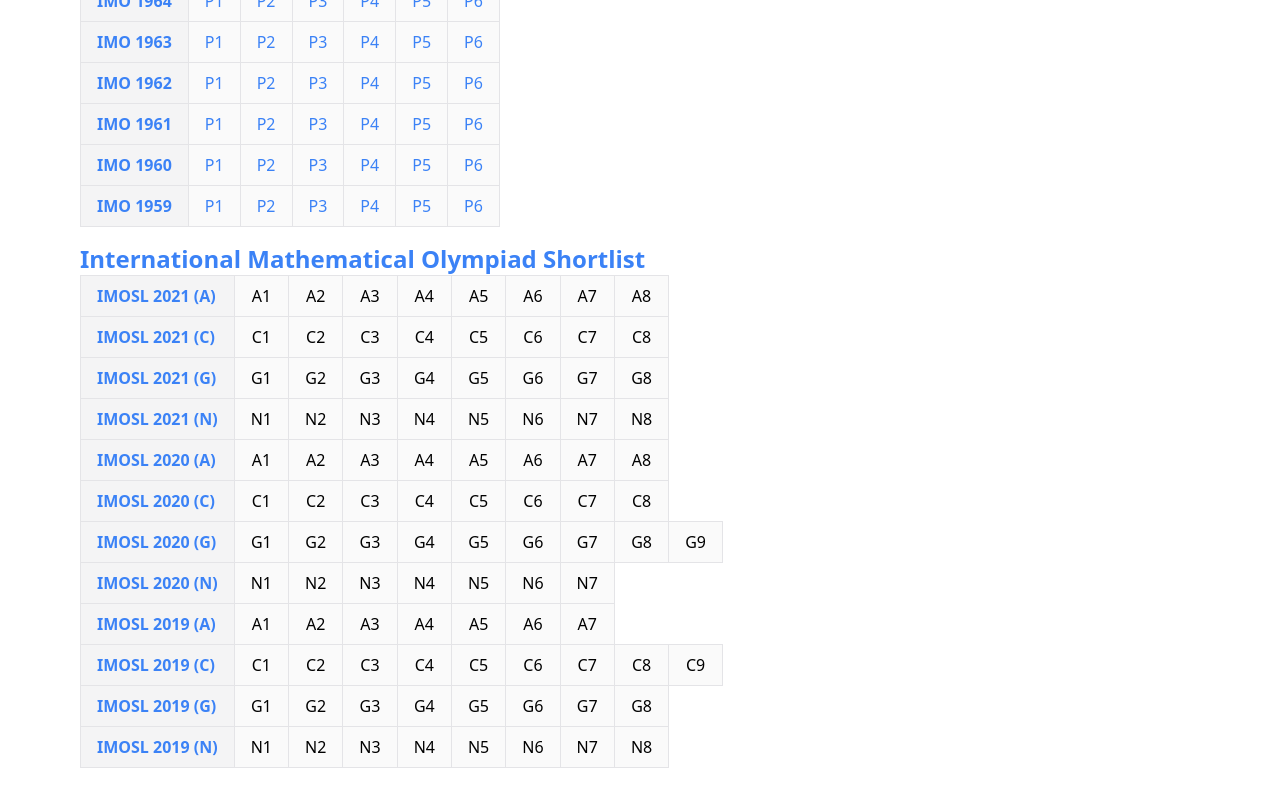
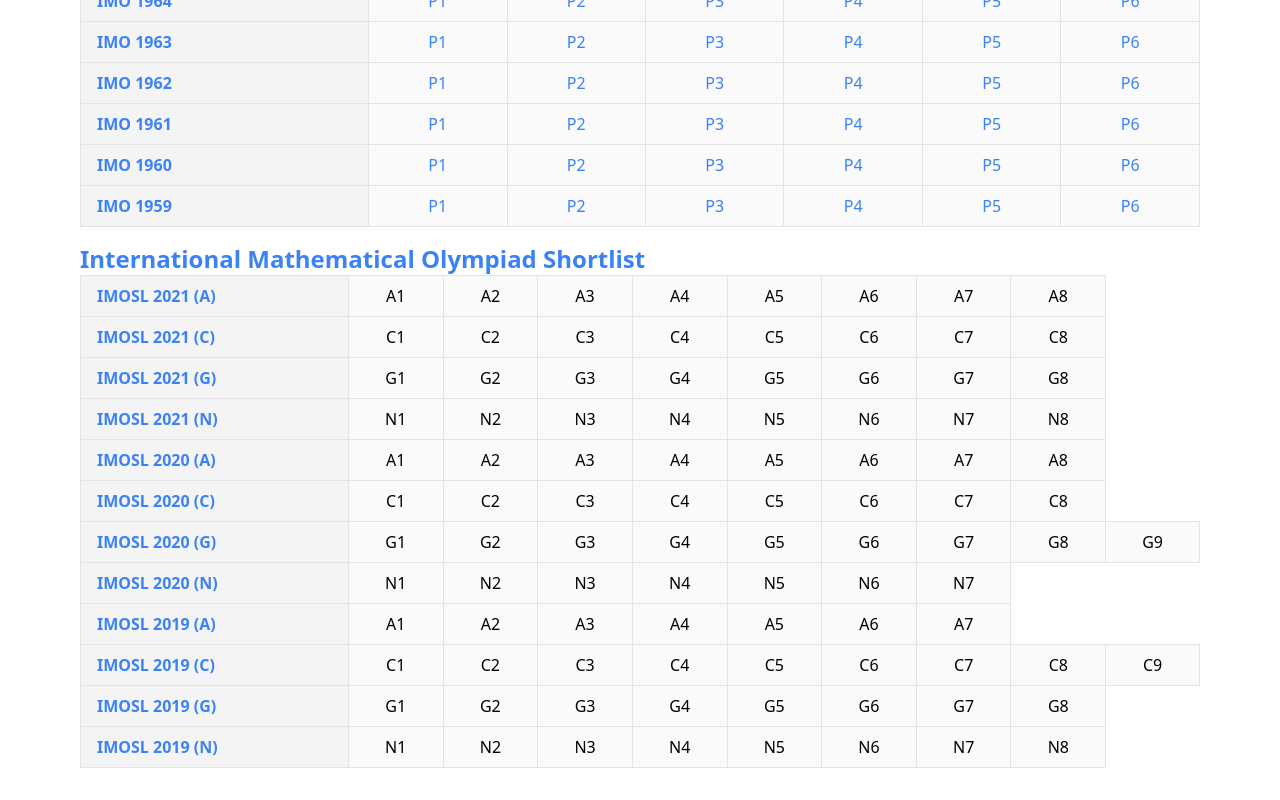
Before and after one commit to veehz/mo-checklist, a Next.js app: page /mo-checklist/ in a window 1280 px wide. Shown: the part 2646-3446 px from the top of the page. Built offline with nearby package versions, Linux system fonts and the light colour scheme; no server answers.

Commit message:
fix: table w-full

```diff
--- a/src/pages/index.tsx
+++ b/src/pages/index.tsx
@@ -307,7 +307,7 @@ export default function App() {
                 </Extlink>
               </h2>
               <div className="overflow-x-auto">
-                <table className="table-auto max-w-full">
+                <table className="table-auto w-full">
                   <tbody>
                     {competition.years.map((year) => (
                       <tr
```
